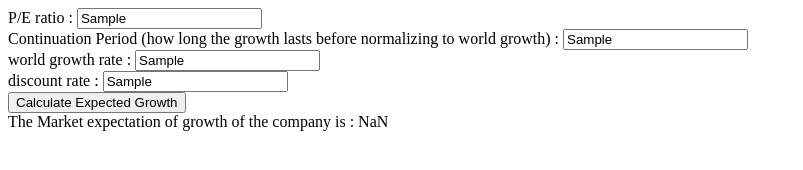
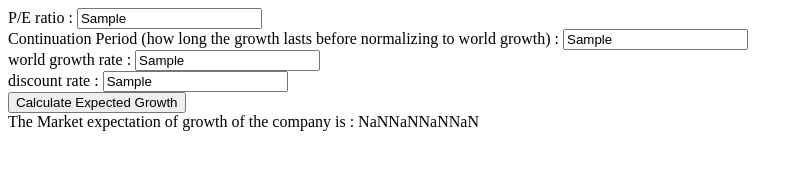
Before and after one commit to vaidyanathanrathika/peeg, a plain HTML site: page index.html in a window 1280 px wide. Both pictures are taken after typing "Sample", "Sample", "Sample", "Sample" into the empty fields and a click on the button "Calculate Expected Growth". Shown: the whole page, without its empty margins (0-803 px from the left). Drawn offline with Linux system fonts and the light colour scheme.

Commit message:
solved the appending error

```diff
--- a/index.html
+++ b/index.html
@@ -10,7 +10,7 @@
                 wg = Number(document.getElementsByName("wg")[0].value);
                 dr = Number(document.getElementsByName("dr")[0].value);
                 resultElem = document.getElementById("result");
-                resultElem.innerHTML += pe+cp+wg+dr;
+                resultElem.innerHTML = "The Market expectation of growth of the company is : "+pe+cp+wg+dr;
             }
         </script>
     </head>
```
